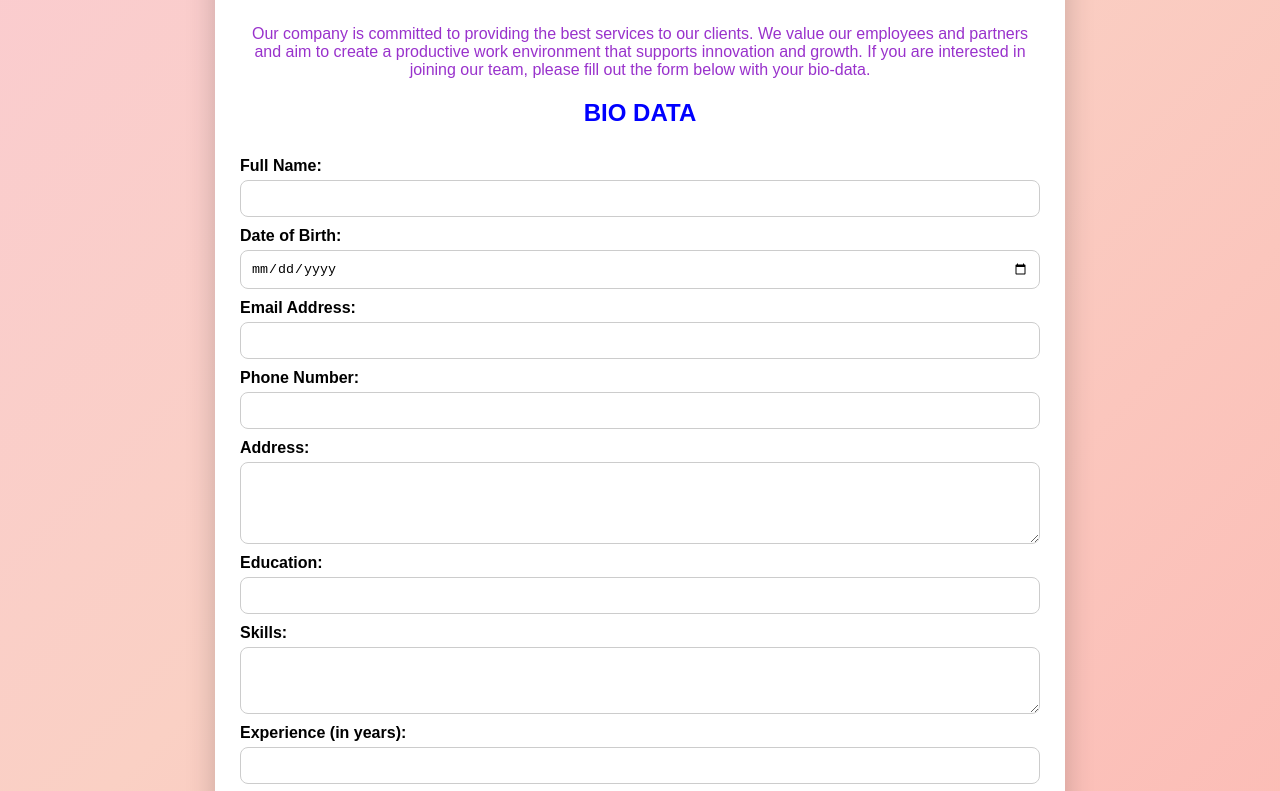
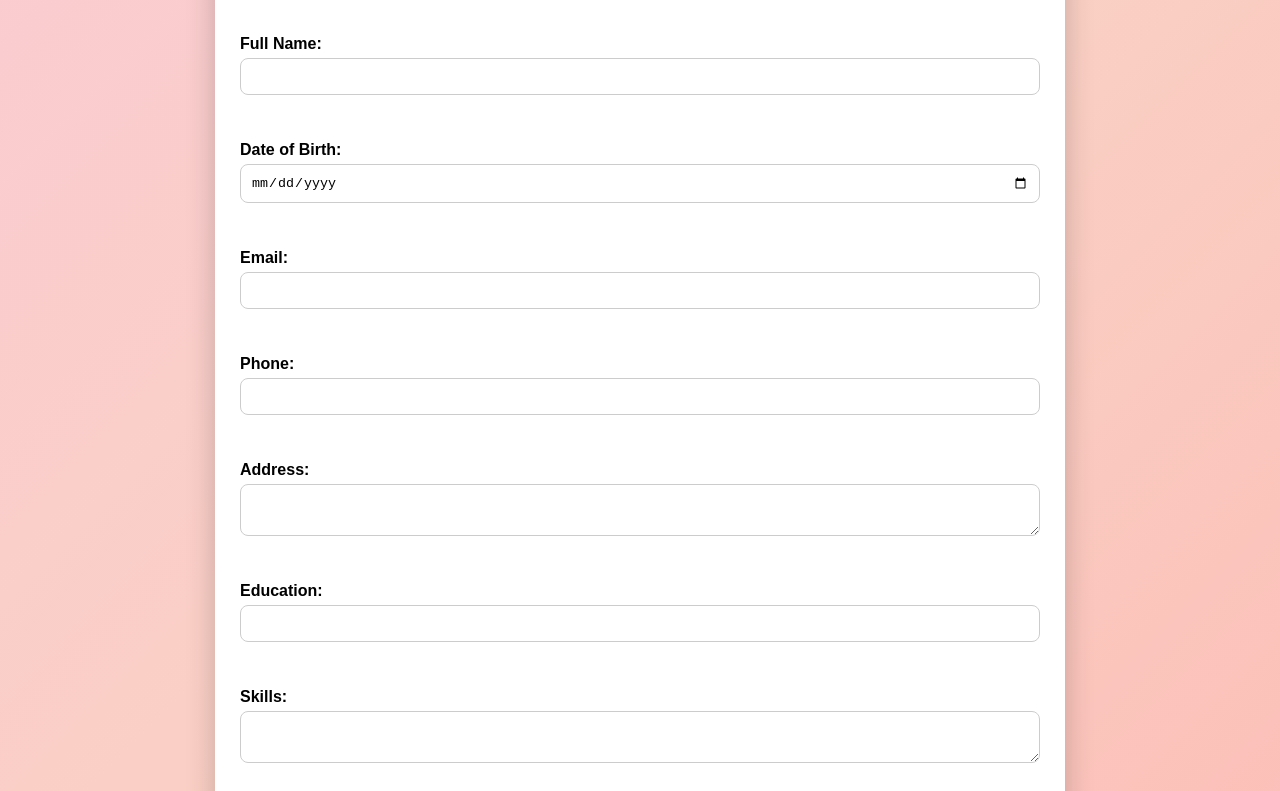
Before and after one commit to Sudeesh21/Sudeesh-bio-data-form-website, a plain HTML site: page index.html in a window 1280 px wide. Shown: the part 130-921 px from the top of the page. Drawn offline with Linux system fonts and the light colour scheme.

Commit message:
Update index.html

```diff
--- a/index.html
+++ b/index.html
@@ -139,52 +139,50 @@
 </head>
 <body>
 
-    <div class="container">
-        <h1>Welcome to Our Company</h1>
-        <p>Our company is committed to providing the best services to our clients. We value our employees and partners and aim to create a productive work environment that supports innovation and growth. If you are interested in joining our team, please fill out the form below with your bio-data.</p>
+<div class="container">
+  <h1>Welcome to Our Company</h1>
+  <form id="biodataForm">
+    <label>Full Name:</label>
+    <input type="text" name="name" required><br><br>
 
-        <h2>BIO DATA</h2>
+    <label>Date of Birth:</label>
+    <input type="date" name="dob" required><br><br>
 
-        <form id="biodataForm" method="post">
-            <label for="name">Full Name:</label>
-            <input type="text" id="name" name="name" required>
+    <label>Email:</label>
+    <input type="email" name="email" required><br><br>
 
-            <label for="dob">Date of Birth:</label>
-            <input type="date" id="dob" name="dob" required>
+    <label>Phone:</label>
+    <input type="tel" name="phone" required><br><br>
 
-            <label for="email">Email Address:</label>
-            <input type="email" id="email" name="email" required>
+    <label>Address:</label>
+    <textarea name="address" required></textarea><br><br>
 
-            <label for="phone">Phone Number:</label>
-            <input type="tel" id="phone" name="phone" required>
+    <label>Education:</label>
+    <input type="text" name="education" required><br><br>
 
-            <label for="address">Address:</label>
-            <textarea id="address" name="address" rows="4" required></textarea>
+    <label>Skills:</label>
+    <textarea name="skills" required></textarea><br><br>
 
-            <label for="education">Education:</label>
-            <input type="text" id="education" name="education" required>
+    <label>Experience (Years):</label>
+    <input type="number" name="experience" required><br><br>
 
-            <label for="skills">Skills:</label>
-            <textarea id="skills" name="skills" rows="3" required></textarea>
+    <label>Expected Salary:</label>
+    <input type="text" name="salary" required><br><br>
 
-            <label for="experience">Experience (in years):</label>
-            <input type="number" id="experience" name="experience" min="0" required>
+    <label>Position Applied For:</label>
+    <input type="text" name="position" required><br><br>
 
-            <label for="salary">Expected Salary:</label>
-            <input type="text" id="salary" name="salary" required>
+    <input type="submit" value="Submit Bio-Data">
+  </form>
+</div>
 
-            <label for="position">Position Applied For:</label>
-            <input type="text" id="position" name="position" required>
-
-            <input type="submit" value="Submit Bio-Data">
-        </form>
-        <script>
+<script>
 document.getElementById("biodataForm").addEventListener("submit", async function(e) {
   e.preventDefault(); // prevent page reload
 
   const formData = Object.fromEntries(new FormData(this).entries());
 
-  let res = await fetch("https://sudeesh-bio-data-form-website.vercel.app/api/submit", {
+  let res = await fetch("https://sudeesh-bio-data-form-website.vercel.app//api/submit", {
     method: "POST",
     headers: { "Content-Type": "application/json" },
     body: JSON.stringify(formData)
@@ -199,9 +197,5 @@ document.getElementById("biodataForm").addEventListener("submit", async function
 });
 </script>
 
-        <div class="footer">
-            <p>For more information, visit our <a href="about_us.html">About Us</a> page or <a href="contact.html">Contact Us</a>.</p>
-        </div>
-    </div>
 </body>
 </html>
```
